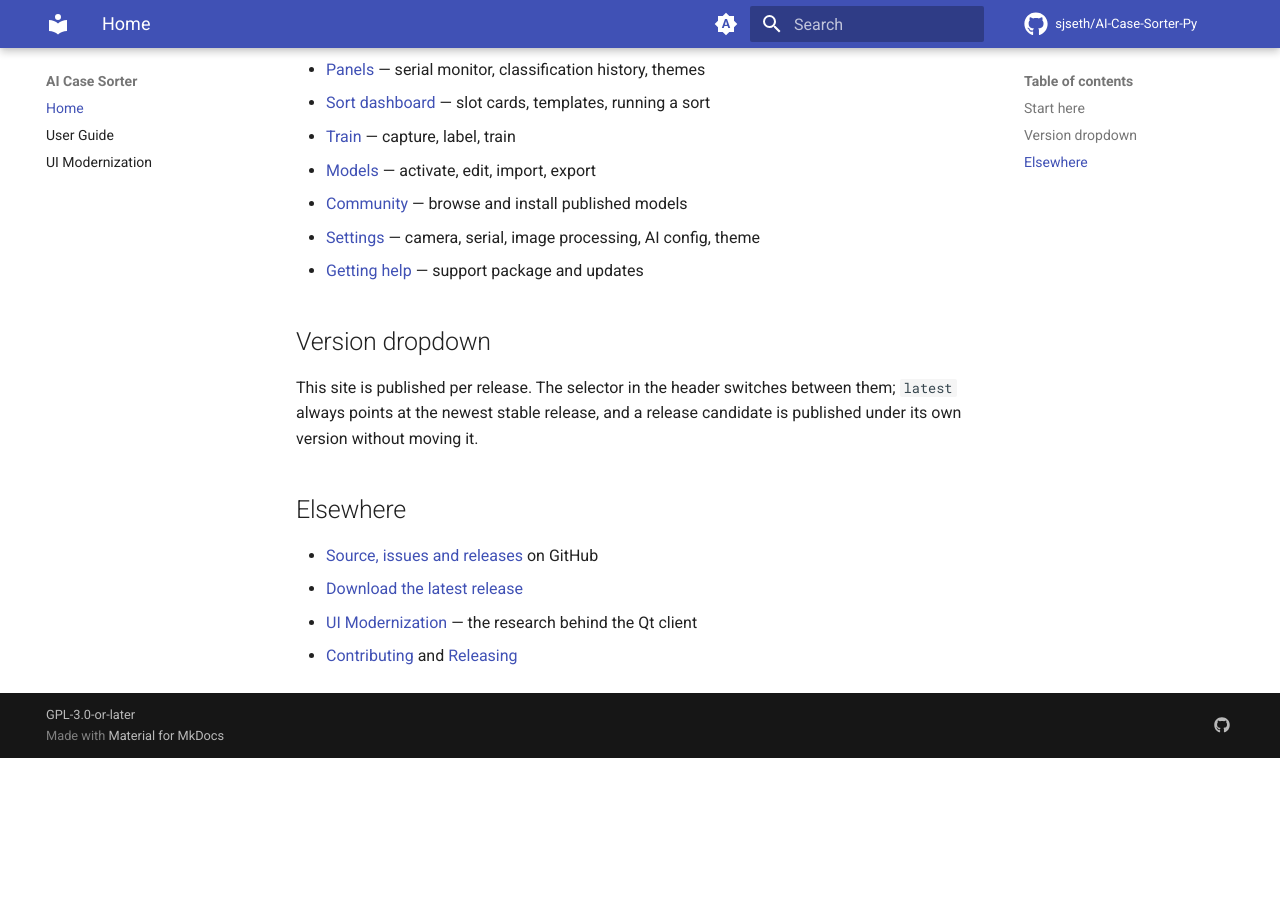
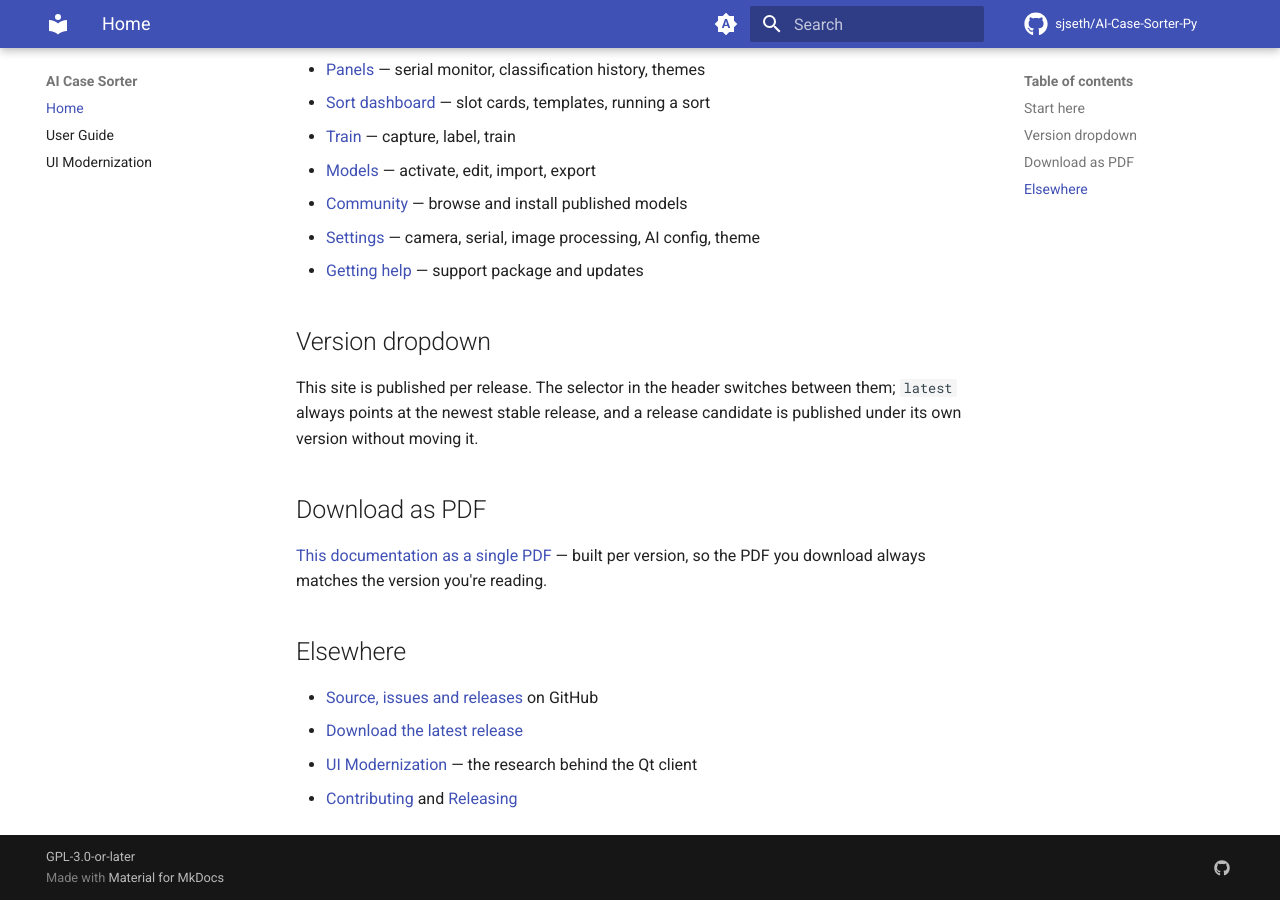
Before and after one commit to jimisola/AI-Case-Sorter-Py, an MkDocs documentation site: the page built from docs/index.md, in a window 1280 px wide and 900 px high, scrolled down 601 px. Built offline with MkDocs 1.6.1 and Material for MkDocs 9.7.7, drawn with Linux system fonts in a browser that asks for light colours; comment, search, counter and statistics services are not loaded; the version menu is left out; before the commit the page ends 1359 px from its top, so only the background shows below that.

Commit message:
feat(docs): self-enabling Pages, rolling prerelease slot, per-version PDF (JL)
Three refinements to the docs site before its first deploy:
- The one-time Pages enablement is automated: after mike's first push
  creates gh-pages, an idempotent API call (pages: write) switches
  Pages on in branch mode; a denied token degrades to printing the
  manual step. Nothing to pre-create in this repo or upstream - mike
  makes the branch, the workflow makes the setting.
- Release candidates share one rolling "prerelease" dropdown entry
  (URL /prerelease/, title = the actual tag) instead of accumulating
  rc1/rc2/...; the slot is retired by the stable that ends the cycle.
- Every deployed version carries its own PDF (mkdocs-with-pdf via
  WeasyPrint), linked from the landing page. The PDF machinery lives
  in mkdocs-pdf.yml (deploy-only, -F): in mkdocs.yml it would fail
  --strict on the plugin's cosmetic WeasyPrint counters, and a laptop
  build shouldn't need system pango. The strict pre-flight keeps
  validating links/anchors on the plain config, identical in both.

Claude-Session: https://claude.ai/code/session_01Ss1JCXmaNHaTgG5ap2uL3x
Signed-off-by: Jimisola Laursen <jimisola@jimisola.com>

```diff
--- a/docs/index.md
+++ b/docs/index.md
@@ -34,6 +34,15 @@ This site is published per release. The selector in the header switches
 between them; `latest` always points at the newest stable release, and a
 release candidate is published under its own version without moving it.
 
+## Download as PDF
+
+<!-- Raw HTML, not a Markdown link: the PDF only exists on the published,
+     versioned site (the deploy builds it), so MkDocs' link validation must
+     not try to resolve it against the docs tree. -->
+<a href="pdf/ai-case-sorter-docs.pdf">This documentation as a single PDF</a>
+— built per version, so the PDF you download always matches the version
+you're reading.
+
 ## Elsewhere
 
 - [Source, issues and releases](https://github.com/sjseth/AI-Case-Sorter-Py) on GitHub
--- a/pyproject.toml
+++ b/pyproject.toml
@@ -191,6 +191,10 @@ docs = [
     # Versioned deploys to gh-pages, and the dropdown the Material theme renders
     # from mike's own versions.json (extra.version.provider in mkdocs.yml).
     "mike==2.2.0",
+    # One PDF of the whole site per deployed version, linked from the landing
+    # page. Env-gated (ENABLE_PDF_EXPORT=1): WeasyPrint needs system pango,
+    # which CI installs and a laptop running `mkdocs serve` shouldn't need.
+    "mkdocs-with-pdf==0.9.3",
 ]
 
 [tool.coverage.run]
```
Also changed, not shown: RELEASING.md (+21 -9 lines), mkdocs-pdf.yml (added, +27 -0 lines), 2 other files.
